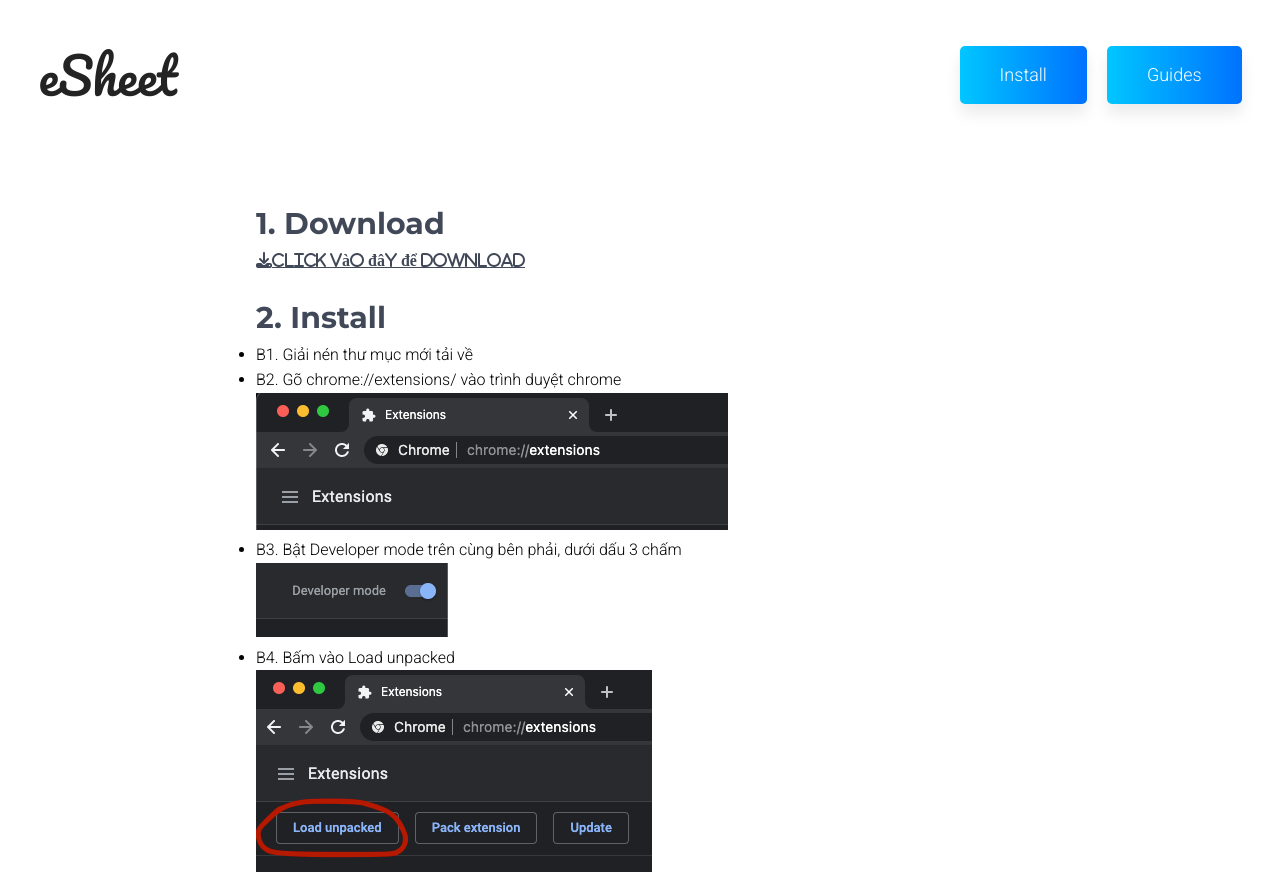
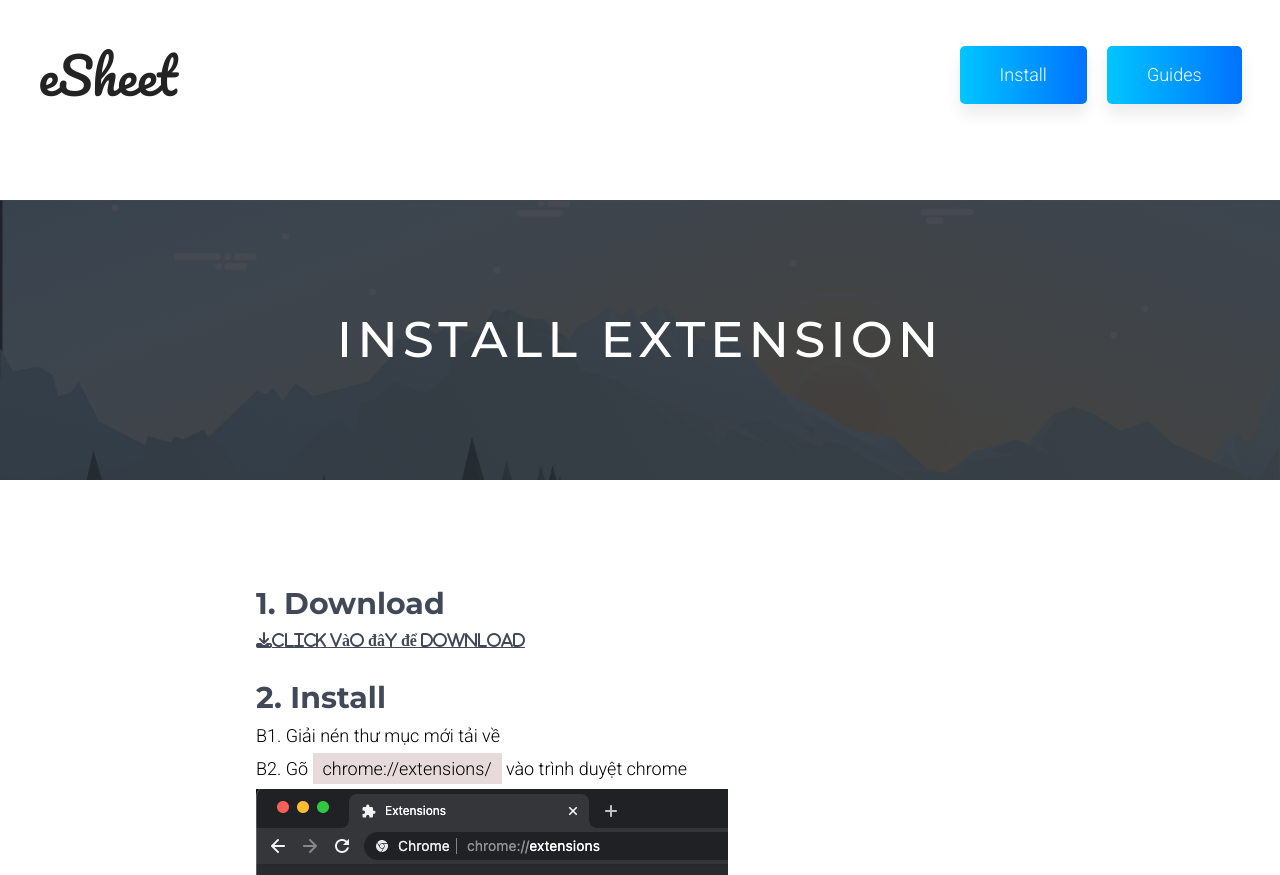
Before and after one commit to JanDongGun/eSheetExtensionGuide, a website: page htmlpages/install.html in a window 1280 px wide. Shown: the top 875 px of the page. Drawn offline with Linux system fonts and the light colour scheme.

Commit message:
finish install guide

```diff
--- a/htmlpages/install.html
+++ b/htmlpages/install.html
@@ -29,6 +29,8 @@
         <a href="#" class="btn btn--blue u-margin-left-small">Guides</a>
       </div>
     </div>
+
+    <div class="title-main">install extension</div>
 
     <div class="main install">
       <!-- <div class="title-main">INSTALL</div> -->
--- a/sass/base/_typography.scss
+++ b/sass/base/_typography.scss
@@ -47,3 +47,23 @@ body {
     font-size: 1rem;
   }
 }
+
+.title-main {
+  width: 100%;
+  padding: 10rem;
+  text-transform: uppercase;
+  text-align: center;
+  margin-top: 20rem;
+  background-image: linear-gradient(
+      to right,
+      rgba(37, 41, 50, 0.85),
+      rgba(37, 41, 50, 0.85)
+    ),
+    url(../img/footer.jpg);
+  background-size: cover;
+  font-size: 5rem;
+  color: $color-white;
+  font-family: $default-font-2;
+  letter-spacing: 5px;
+  font-weight: 500;
+}
--- /dev/null
+++ b/sass/components/_guide.scss
@@ -0,0 +1,19 @@
+.guide {
+  &__list {
+    list-style: none;
+  }
+
+  &__title {
+    font-size: 1.8rem;
+    margin-bottom: 5px;
+  }
+
+  &__strong {
+    background-color: rgb(230, 218, 218);
+    padding: 5px 10px;
+  }
+
+  &__img {
+    margin-bottom: 10px;
+  }
+}
--- a/sass/layouts/_footer.scss
+++ b/sass/layouts/_footer.scss
@@ -1,58 +1,62 @@
-.footer{
-    padding: 18rem 0;
-    background-image: linear-gradient(to right, rgba(37,41,50,0.85),rgba(37,41,50,0.85)),
+.footer {
+  padding: 10rem 0;
+  background-image: linear-gradient(
+      to right,
+      rgba(37, 41, 50, 0.85),
+      rgba(37, 41, 50, 0.85)
+    ),
     url(../img/footer.jpg);
   background-size: cover;
   color: $color-white;
 
-    @include respond(tab-port){
+  @include respond(tab-port) {
     padding: 10rem 0;
   }
 
-    @include respond(phone){
+  @include respond(phone) {
     padding: 7rem 0;
   }
 
-    &__logo{
+  &__logo {
     font-family: $default-font-logo;
     font-size: 5rem;
     text-align: center;
   }
 
-    &__infors{
+  &__infors {
     width: 70%;
     margin: 0 auto;
     display: flex;
     flex-wrap: wrap;
     text-align: center;
-        justify-content: space-between;
-        border-top: 1px solid rgba(255,255,255,0.10);
+    justify-content: center;
+    border-top: 1px solid rgba(255, 255, 255, 0.1);
     padding-top: 5rem;
     margin-top: 5rem;
   }
 
-    &__infor{
+  &__infor {
     width: 30%;
 
-        @include respond(tab-port){
+    @include respond(tab-port) {
       width: 100%;
-            &:not(:last-child){
+      &:not(:last-child) {
         margin-bottom: 2rem;
       }
     }
-        ul{
+    ul {
       list-style: none;
 
-            li{
+      li {
         display: inline-block;
 
-                a{
+        a {
           &:link,
-                    &:visited{
-                        font-size: 1.5rem;
+          &:visited {
+            font-size: 3rem;
             text-decoration: none;
             color: $color-white;
-                        padding: 0 .5rem;
+            padding: 0 2rem;
           }
         }
       }
--- a/sass/main.scss
+++ b/sass/main.scss
@@ -11,6 +11,7 @@
 @import "components/loader";
 @import "components/scrollTop";
 @import "components/content";
+@import "components/guide";
 
 @import "layouts/header";
 @import "layouts/footer";
--- a/sass/pages/_install.scss
+++ b/sass/pages/_install.scss
@@ -1,6 +1,6 @@
 .install {
   width: 60vw;
-  margin: 20rem auto 5rem auto;
+  margin: 0rem auto 5rem auto;
 }
 .download {
   margin: 10rem 0 2rem 0;
```
Also changed, not shown: sass/abstracts/_variables.scss (+12 -12 lines), css/style.css, 1 other file. Lines whose indentation alone changed are shown as unchanged.
